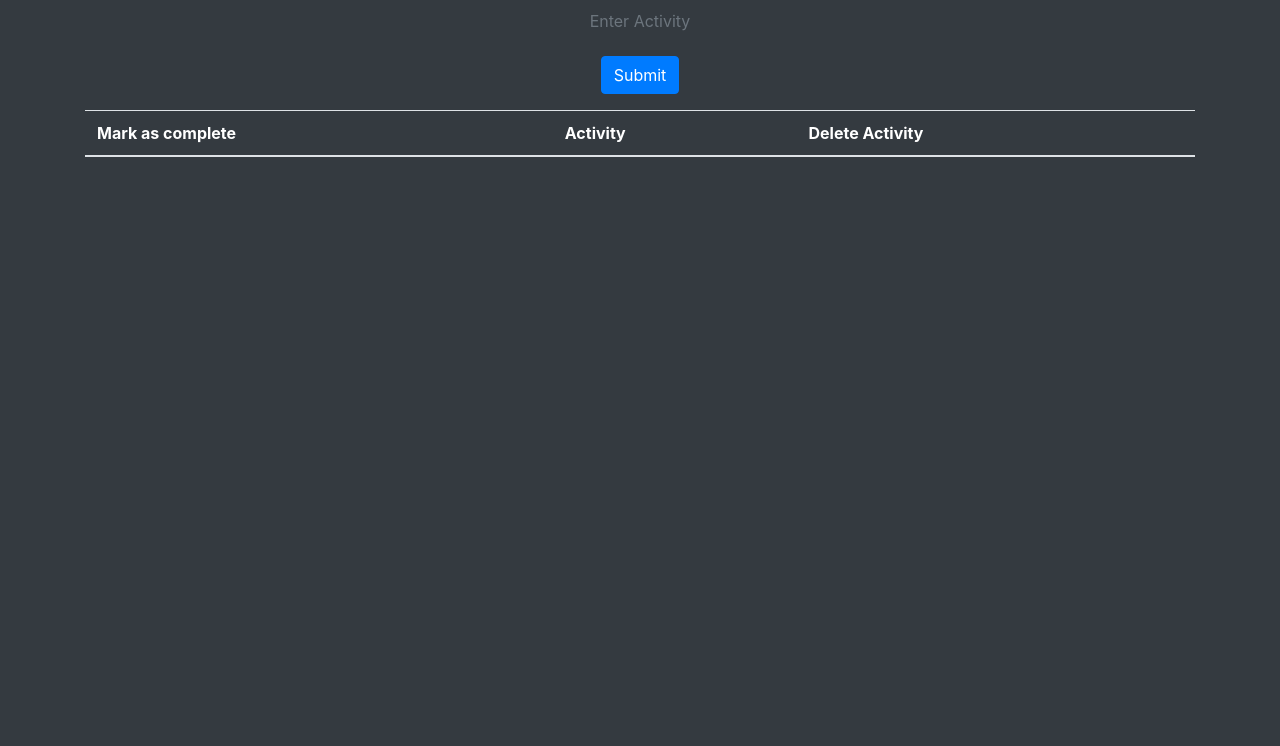
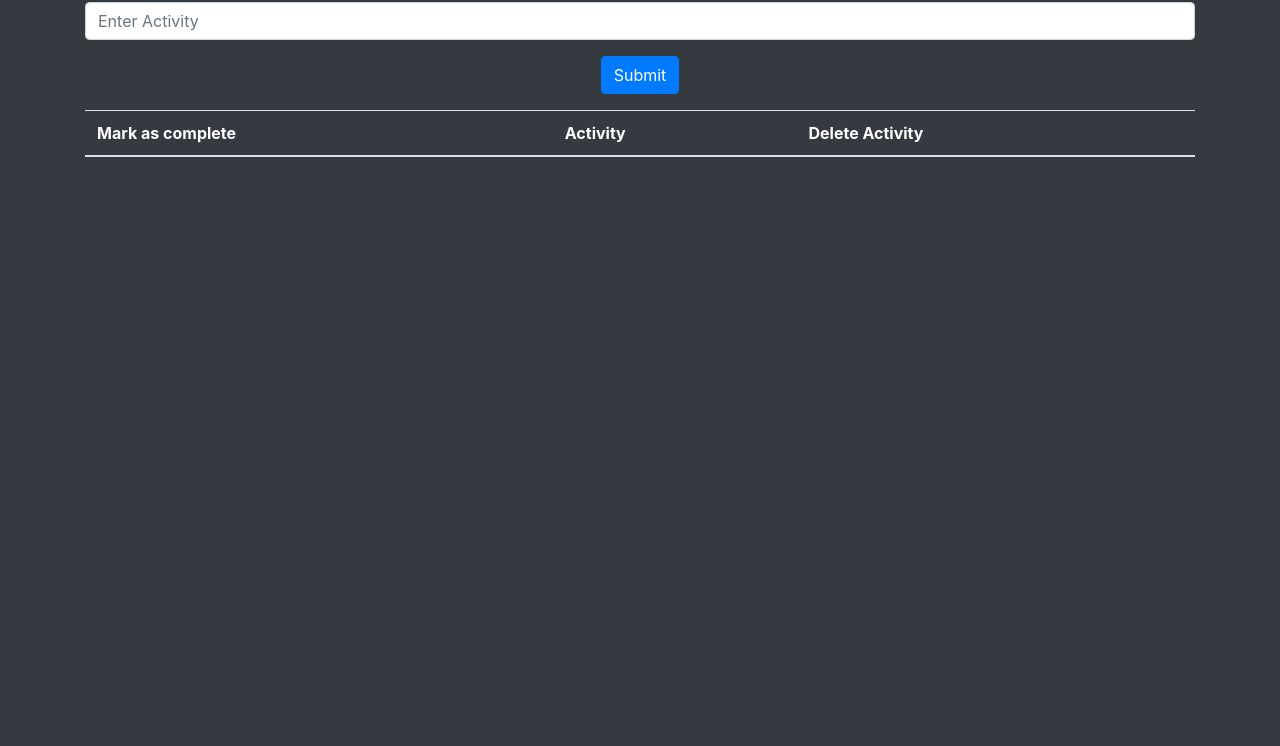
Before and after one commit to SahithiSiripuram/todolist, a plain HTML site: page index.html in a window 1280 px wide. Shown: the part 54-800 px from the top of the page. Drawn offline with nearby package versions, Linux system fonts and the light colour scheme.

Commit message:
Update index.html

```diff
--- a/index.html
+++ b/index.html
@@ -38,7 +38,7 @@
     </head>
     <body class="bg-dark text-center container">
         <h1 class="text-primary">To Do List</h1>
-        <input type="text" class="form-group form-control btn" placeholder="Enter Activity" id="activity">
+        <input type="text" class="form-group form-control" placeholder="Enter Activity" id="activity">
         <button id="btn" class="btn btn-primary form-group">Submit</button>
         <table id="myTable" class="table">
             <thead>
```
